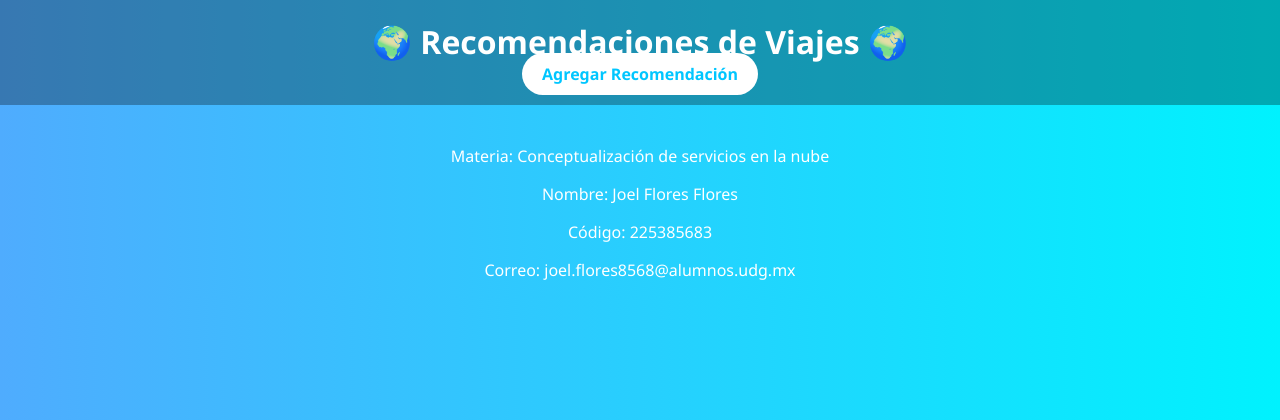
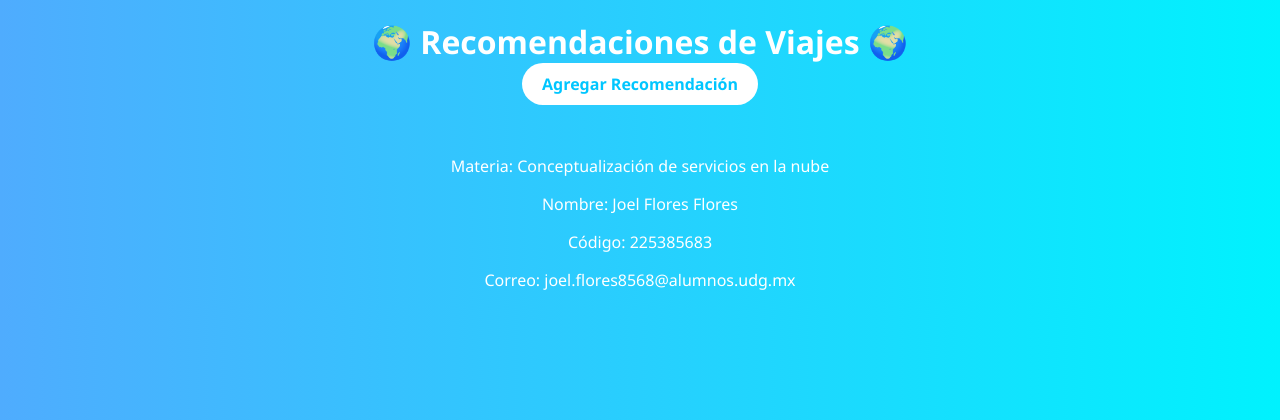
Before and after one commit to Joelfloresdg/recomendaciones-viajes, a Flask app: page / in a window 1280 px wide. Shown: the top 420 px of the page. Run offline with Flask 3, Linux system fonts and the light colour scheme; data that the repository does not hold is empty.

Commit message:
style.css

```diff
--- a/static/style.css
+++ b/static/style.css
@@ -8,9 +8,12 @@ body {
 }
 
 header {
-    background: rgba(0, 0, 0, 0.3);
-    padding: 20px;
-    margin-bottom: 20px; /* Agregamos separación hacia abajo */
+  margin-bottom: 20px;  /* separa el botón de abajo */
+  padding: 20px;
+}
+.boton-contenedor {
+  display: block;
+  margin-top: 10px;
 }
 
 h1 {
```
